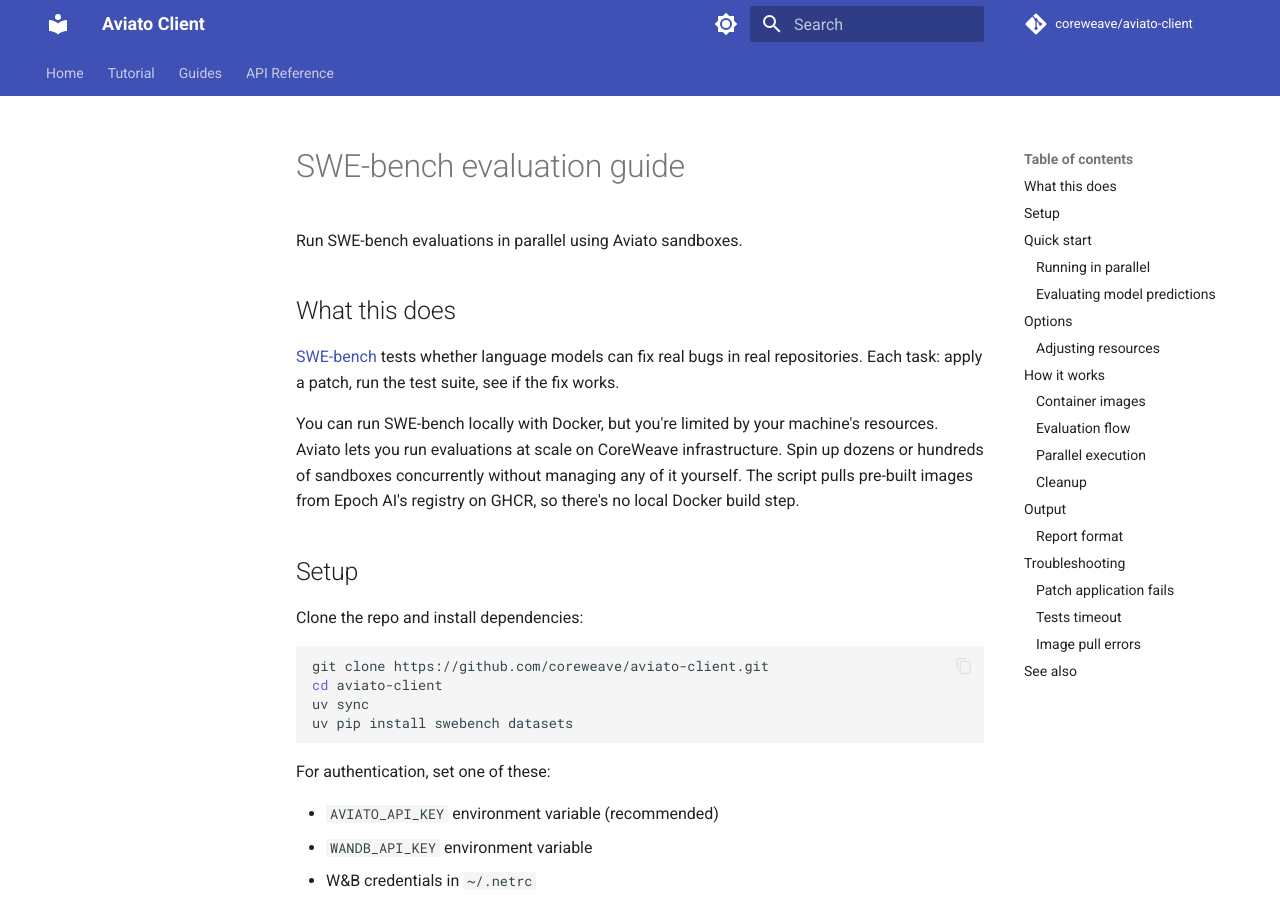
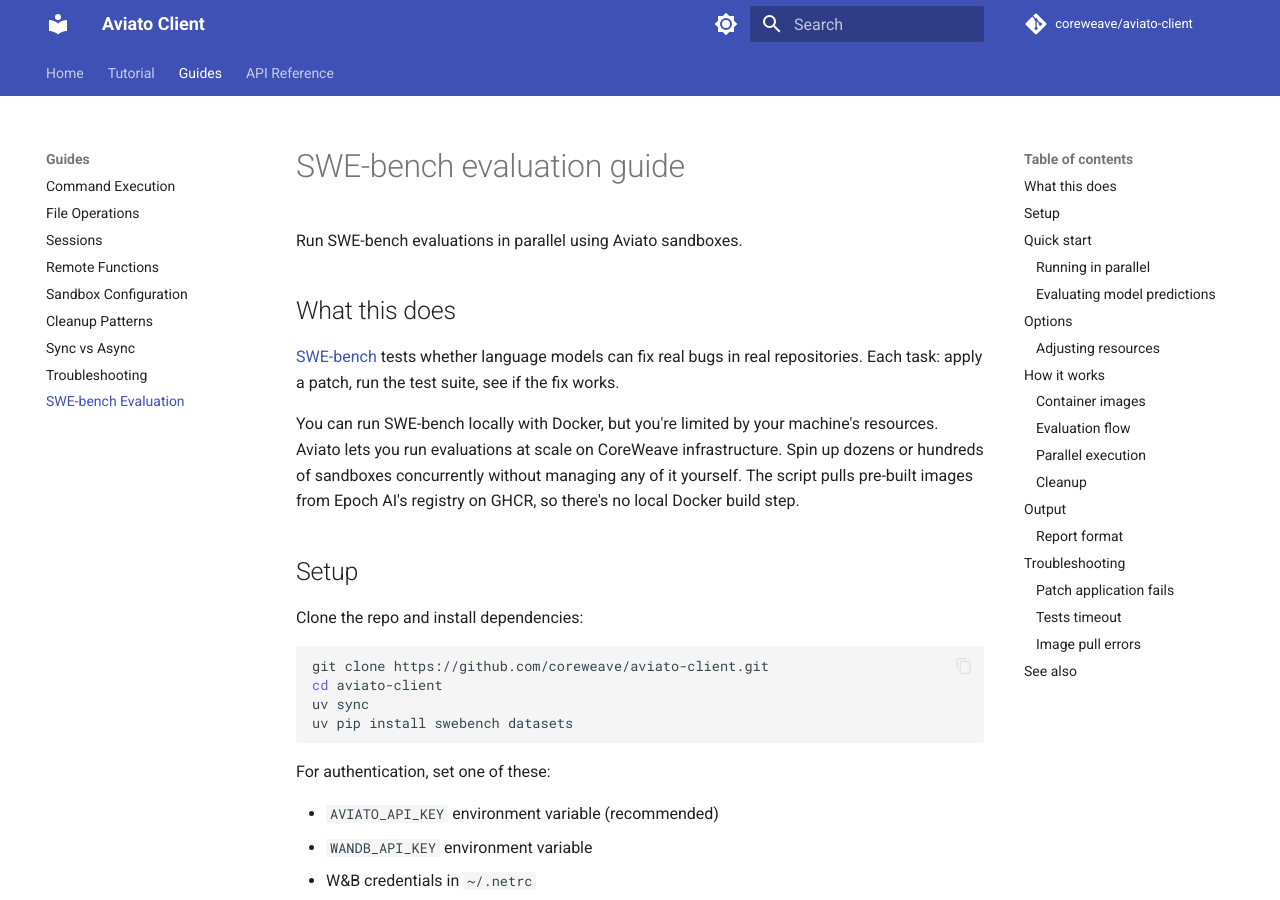
Before and after one commit to coreweave/cwsandbox-client, an MkDocs documentation site: the page built from docs/guides/swebench.md, in a window 1280 px wide and 900 px high. Built offline with MkDocs 1.6.1 and Material for MkDocs 9.7.7, drawn with Linux system fonts in a browser that asks for light colours; comment, search, counter and statistics services are not loaded.

Commit message:
docs: add SWE-bench guide to mkdocs navigation
The SWE-bench evaluation guide was added in commit 29df2b8 but was not
included in the mkdocs.yml nav, so it did not appear in published docs.

```diff
--- a/mkdocs.yml
+++ b/mkdocs.yml
@@ -81,4 +81,5 @@
       - Cleanup Patterns: guides/cleanup-patterns.md
       - Sync vs Async: guides/sync-vs-async.md
       - Troubleshooting: guides/troubleshooting.md
+      - SWE-bench Evaluation: guides/swebench.md
   - API Reference: api/index.md
```
